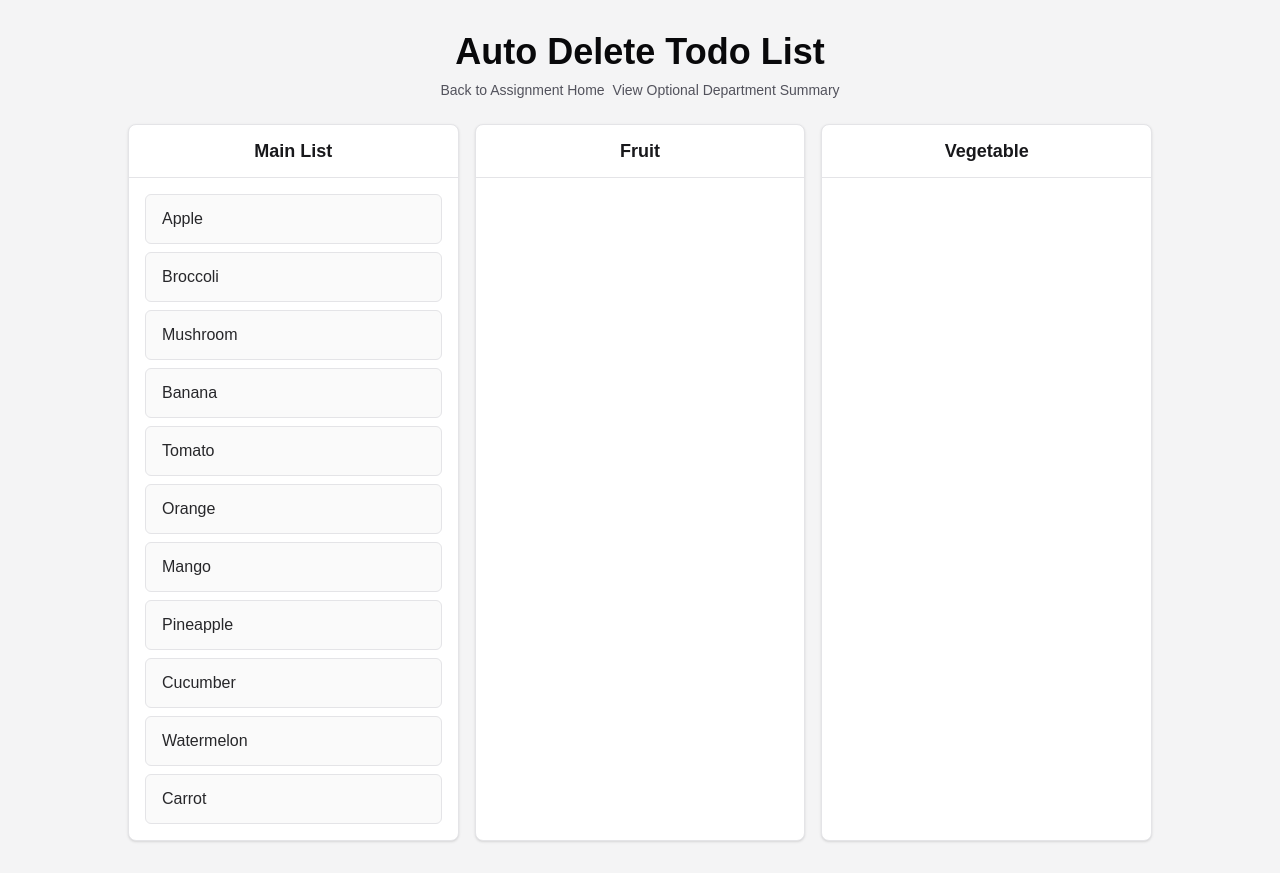
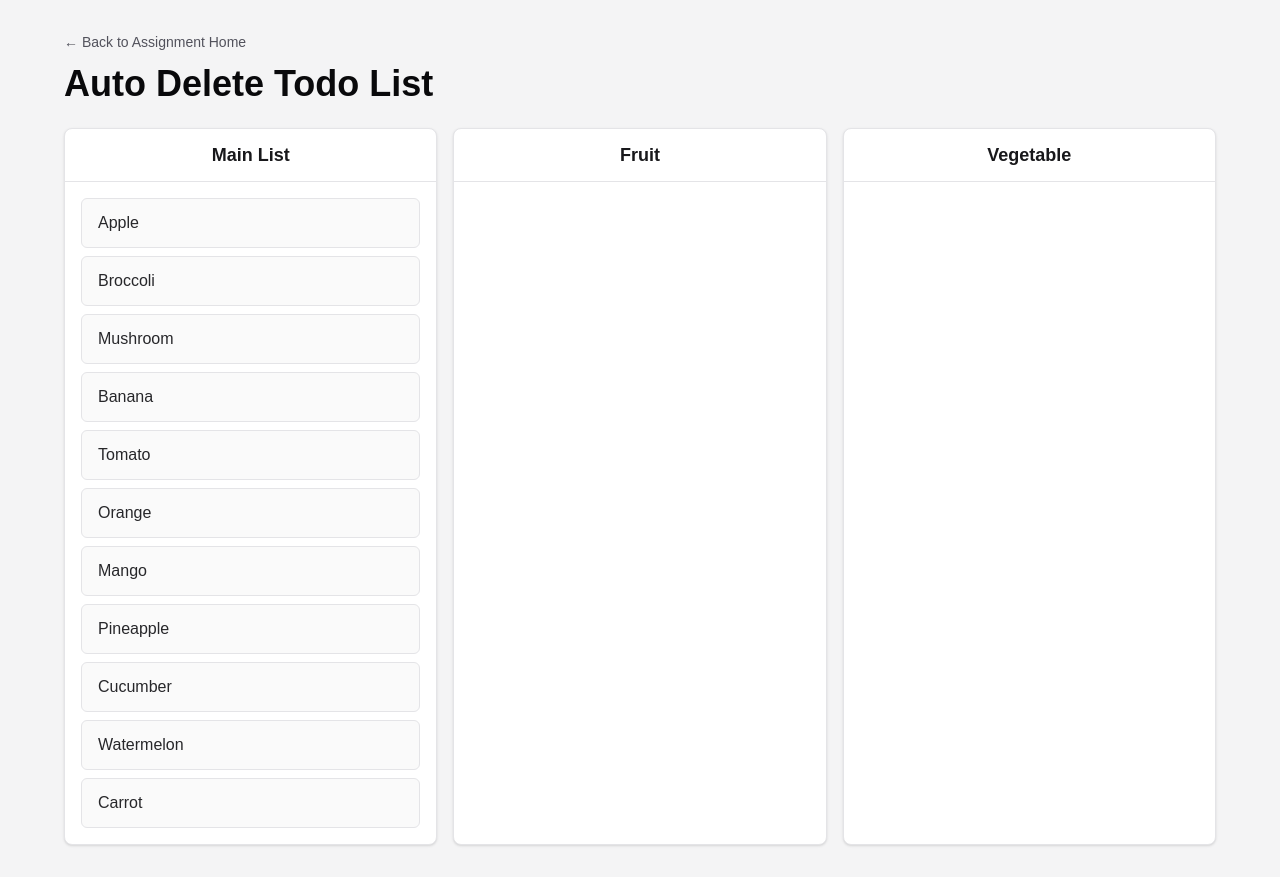
Before and after one commit to OrioXZ/7solutions-frontend-assignment, a Next.js app: page /auto-delete-todo in a window 1280 px wide. Built offline with nearby package versions, Linux system fonts and the light colour scheme.

Commit message:
feat: make assignment cards clickable and unify navigation

```diff
--- a/src/app/department-summary/page.tsx
+++ b/src/app/department-summary/page.tsx
@@ -13,23 +13,12 @@ export default function DepartmentSummaryPage() {
     <main className="min-h-screen bg-zinc-100 px-4 py-8 text-zinc-950 sm:px-6 lg:px-8">
       <div className="mx-auto flex w-full max-w-6xl flex-col gap-6">
         <header className="flex flex-col gap-3">
-          <nav
-            aria-label="Assignment navigation"
-            className="flex flex-col gap-2 text-sm font-medium text-zinc-600 sm:flex-row"
+          <Link
+            href="/"
+            className="text-sm font-medium text-zinc-600 underline-offset-4 hover:text-zinc-950 hover:underline"
           >
-            <Link
-              href="/"
-              className="underline-offset-4 hover:text-zinc-950 hover:underline"
-            >
-              Back to Assignment Home
-            </Link>
-            <Link
-              href="/auto-delete-todo"
-              className="underline-offset-4 hover:text-zinc-950 hover:underline"
-            >
-              Open Auto Delete Todo
-            </Link>
-          </nav>
+            ← Back to Assignment Home
+          </Link>
           <div>
             <h1 className="text-3xl font-bold tracking-normal sm:text-4xl">
               Department Summary
--- a/src/app/page.tsx
+++ b/src/app/page.tsx
@@ -19,7 +19,7 @@ const technologies = [
 export default function Home() {
   return (
     <main className="min-h-screen bg-zinc-100 px-4 py-8 text-zinc-950 sm:px-6 lg:px-8">
-      <div className="mx-auto flex w-full max-w-5xl flex-col gap-8">
+      <div className="mx-auto flex w-full max-w-6xl flex-col gap-8">
         <header className="max-w-3xl">
           <h1 className="text-3xl font-bold tracking-normal sm:text-4xl">
             7Solutions Frontend Assignment
@@ -32,7 +32,11 @@ export default function Home() {
         </header>
 
         <div className="grid grid-cols-1 gap-4 md:grid-cols-2">
-          <section className="flex flex-col rounded-lg border border-zinc-200 bg-white p-6 shadow-sm">
+          <Link
+            href="/auto-delete-todo"
+            className="block cursor-pointer rounded-lg border border-zinc-200 bg-white p-6 shadow-sm transition hover:border-zinc-300 hover:shadow-md focus:outline-none focus:ring-2 focus:ring-zinc-500 focus:ring-offset-2 focus:ring-offset-zinc-100"
+          >
+            <article className="flex h-full flex-col">
               <p className="text-sm font-semibold text-zinc-500">
                 Core Assignment
               </p>
@@ -40,19 +44,18 @@ export default function Home() {
                 Auto Delete Todo List
               </h2>
               <p className="mt-3 flex-1 text-sm leading-6 text-zinc-600">
-              Move fruit and vegetable items into their matching columns, where
-              each item automatically returns to the main list after 5 seconds
-              unless it is returned manually first.
+                Move fruit and vegetable items into their matching columns,
+                where each item automatically returns to the main list after 5
+                seconds unless it is returned manually first.
               </p>
+            </article>
+          </Link>
+
           <Link
-              href="/auto-delete-todo"
-              className="mt-5 text-sm font-medium text-zinc-950 underline-offset-4 hover:underline"
+            href="/department-summary"
+            className="block cursor-pointer rounded-lg border border-zinc-200 bg-white p-6 shadow-sm transition hover:border-zinc-300 hover:shadow-md focus:outline-none focus:ring-2 focus:ring-zinc-500 focus:ring-offset-2 focus:ring-offset-zinc-100"
           >
-              Open Auto Delete Todo
-            </Link>
-          </section>
-
-          <section className="flex flex-col rounded-lg border border-zinc-200 bg-white p-6 shadow-sm">
+            <article className="flex h-full flex-col">
               <p className="text-sm font-semibold text-zinc-500">
                 Optional Assignment
               </p>
@@ -64,13 +67,8 @@ export default function Home() {
                 API, with the transformation performed in a single pass before
                 the summary is displayed.
               </p>
-            <Link
-              href="/department-summary"
-              className="mt-5 text-sm font-medium text-zinc-950 underline-offset-4 hover:underline"
-            >
-              Open Department Summary
+            </article>
           </Link>
-          </section>
         </div>
 
         <section className="rounded-lg border border-zinc-200 bg-white p-6 shadow-sm">
--- a/src/components/auto-delete-todo.tsx
+++ b/src/components/auto-delete-todo.tsx
@@ -118,29 +118,18 @@ export default function AutoDeleteTodo() {
 
   return (
     <main className="min-h-screen bg-zinc-100 px-4 py-8 text-zinc-950 sm:px-6 lg:px-8">
-      <div className="mx-auto flex w-full max-w-5xl flex-col gap-6">
-        <header className="text-center">
+      <div className="mx-auto flex w-full max-w-6xl flex-col gap-6">
+        <header className="flex flex-col gap-3">
+          {/* eslint-disable-next-line @next/next/no-html-link-for-pages */}
+          <a
+            href="/"
+            className="text-sm font-medium text-zinc-600 underline-offset-4 hover:text-zinc-950 hover:underline"
+          >
+            ← Back to Assignment Home
+          </a>
           <h1 className="text-3xl font-bold tracking-normal sm:text-4xl">
             Auto Delete Todo List
           </h1>
-          <nav
-            aria-label="Assignment navigation"
-            className="mt-2 flex flex-col items-center justify-center gap-2 text-sm font-medium text-zinc-600 sm:flex-row"
-          >
-            {/* eslint-disable-next-line @next/next/no-html-link-for-pages */}
-            <a
-              href="/"
-              className="underline-offset-4 hover:text-zinc-950 hover:underline"
-            >
-              Back to Assignment Home
-            </a>
-            <a
-              href="/department-summary"
-              className="underline-offset-4 hover:text-zinc-950 hover:underline"
-            >
-              View Optional Department Summary
-            </a>
-          </nav>
         </header>
 
         <div className="grid grid-cols-1 gap-4 md:grid-cols-3">
```
Also changed, not shown: 1 other file (tests, documents, lock files or other folders). Lines whose indentation alone changed are shown as unchanged.
